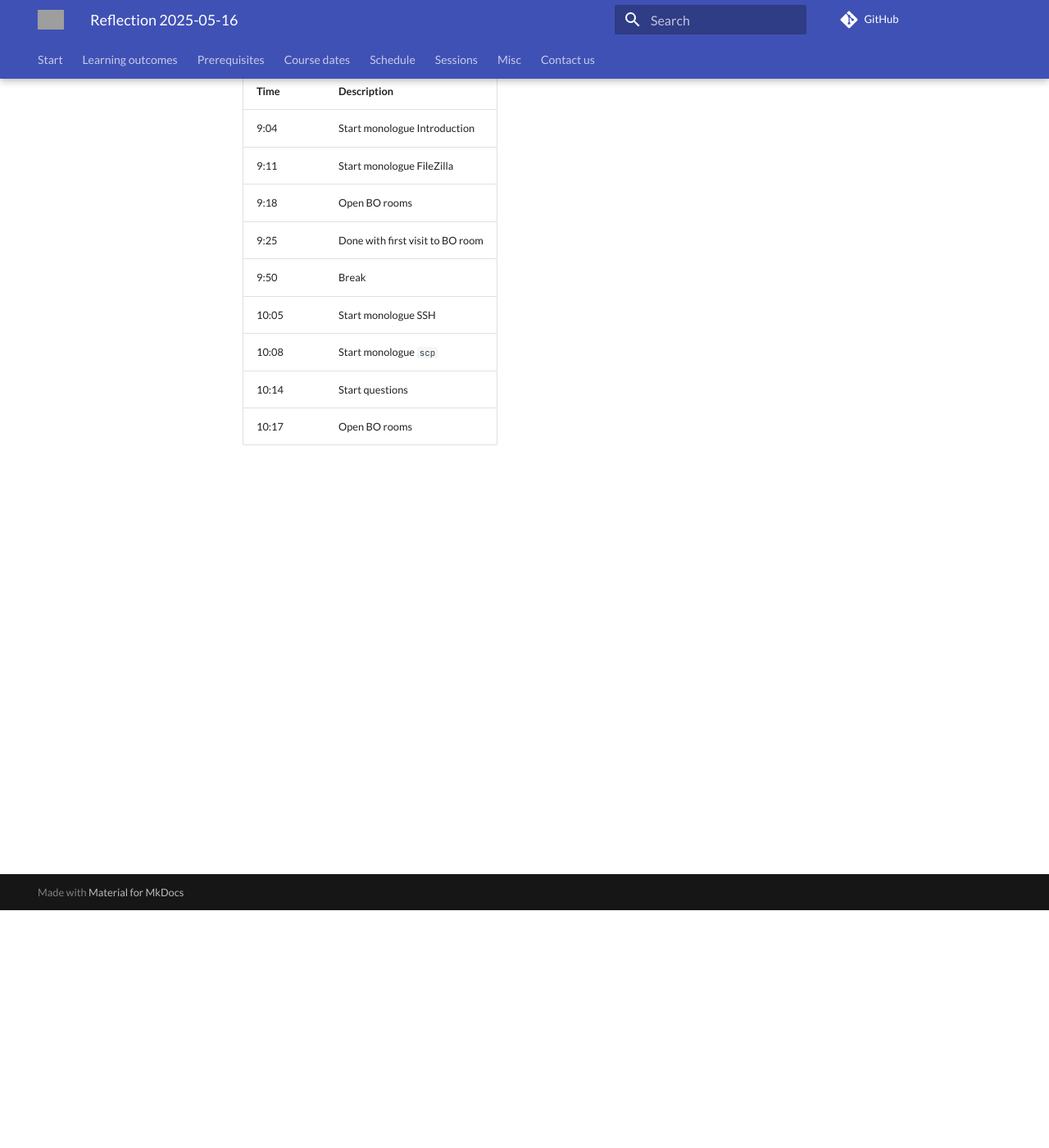
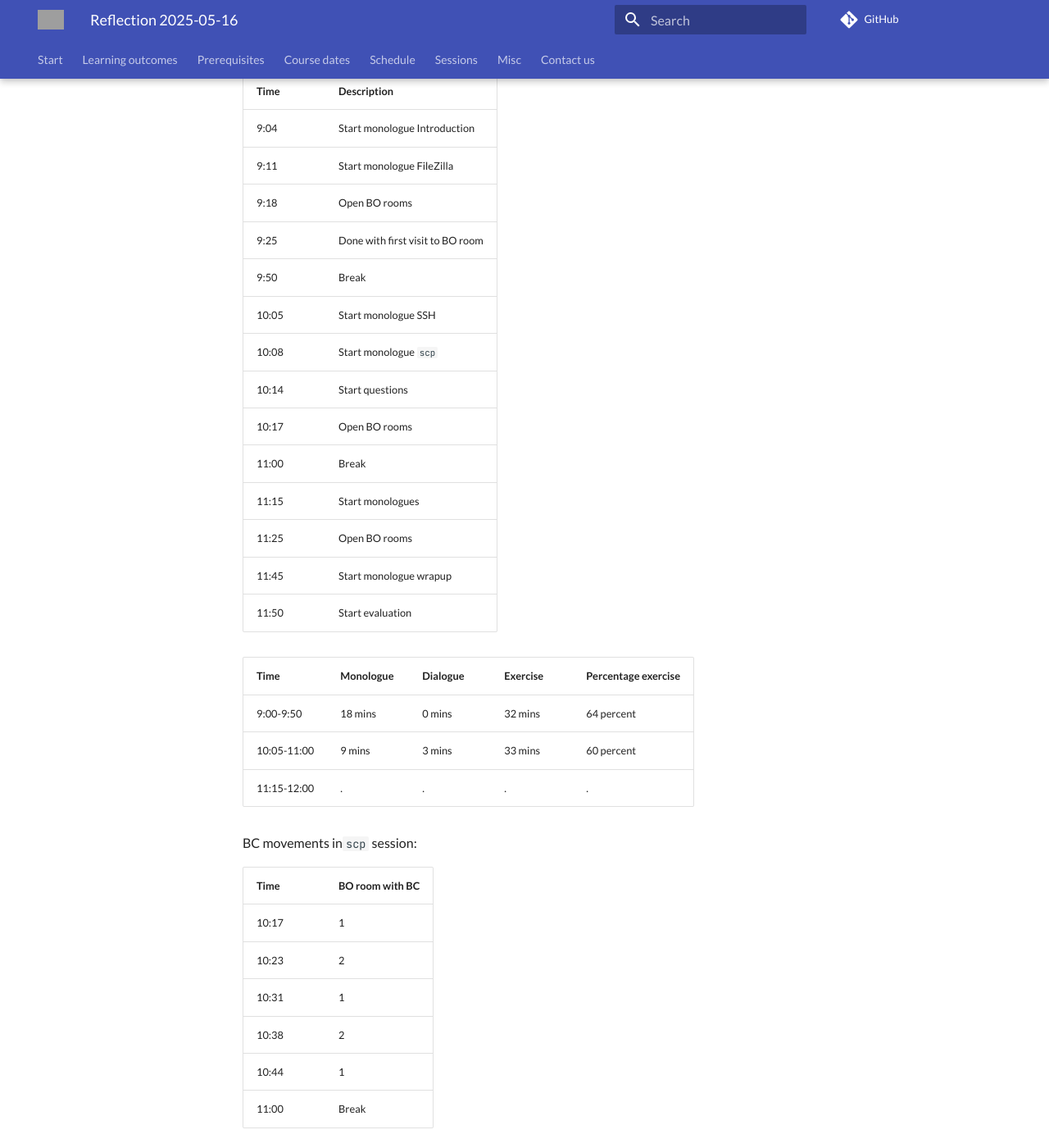
Before and after one commit to UPPMAX/naiss_file_transfer_course, an MkDocs documentation site: the page built from docs/reflections/20250516/README.md, in a window 1280 px wide and 1400 px high, scrolled down 290 px. Shown: the whole window at 82% size. Built offline with MkDocs 1.6.1 and Material for MkDocs 9.7.7, drawn with Linux system fonts in a browser that asks for light colours; comment, search, counter and statistics services are not loaded; grey boxes are pictures that could not be loaded.

Commit message:
Gather data

```diff
--- a/docs/reflections/20250516/README.md
+++ b/docs/reflections/20250516/README.md
@@ -16,3 +16,25 @@ Time |Description
 10:08|Start monologue `scp`
 10:14|Start questions
 10:17|Open BO rooms
+11:00|Break
+11:15|Start monologues
+11:25|Open BO rooms
+11:45|Start monologue wrapup
+11:50|Start evaluation
+
+Time       |Monologue|Dialogue|Exercise|Percentage exercise
+-----------|---------|--------|--------|-------------------
+9:00-9:50  |18 mins  |0 mins  |32 mins |64 percent
+10:05-11:00|9 mins   |3 mins  |33 mins |60 percent
+11:15-12:00|.        |.       |.       |.
+
+BC movements in`scp` session:
+
+Time |BO room with BC
+-----|---------------
+10:17|1
+10:23|2
+10:31|1
+10:38|2
+10:44|1
+11:00|Break
```
